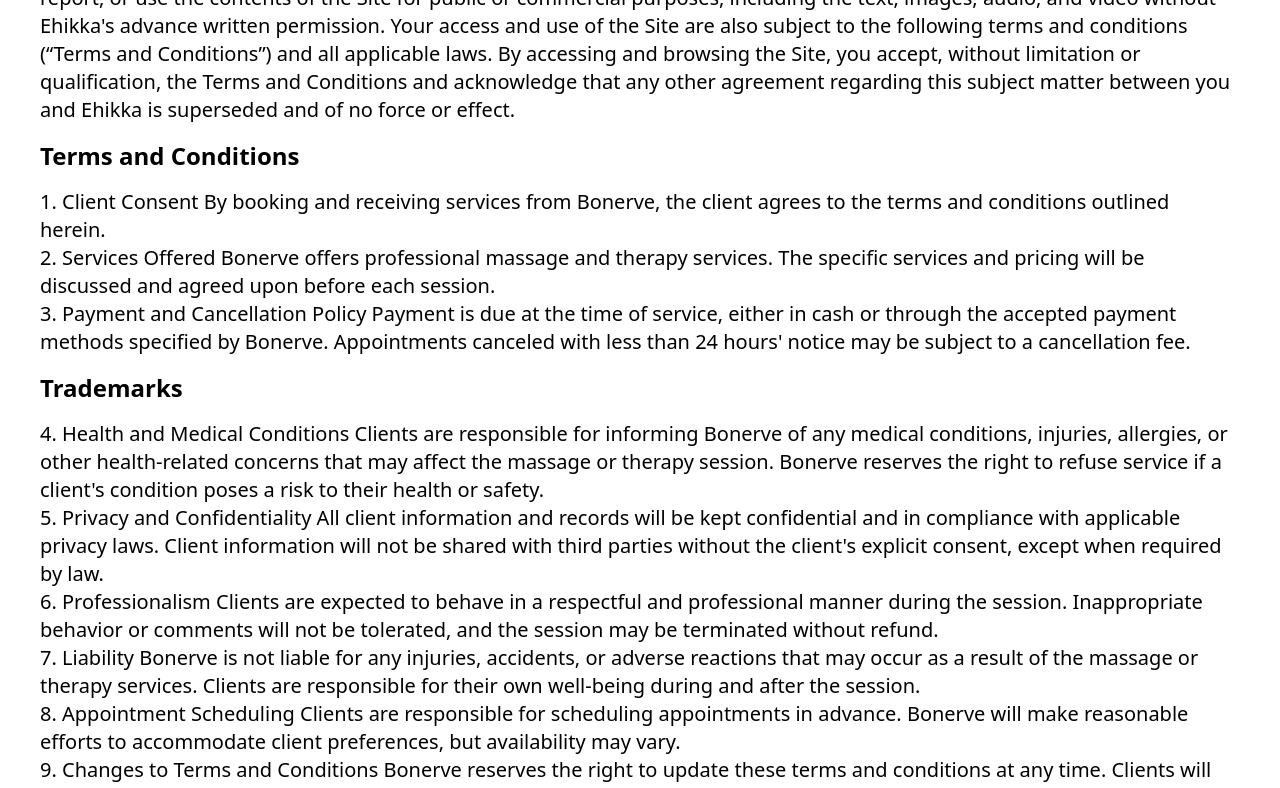
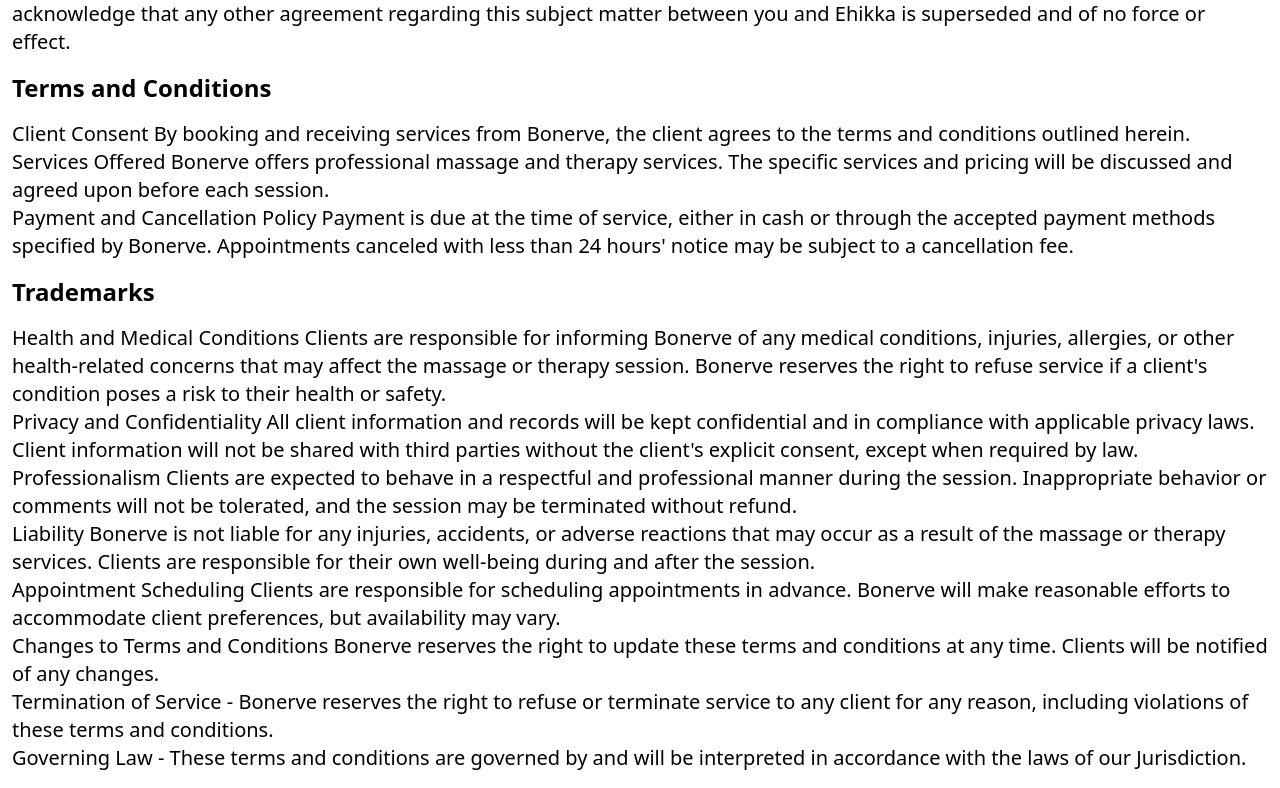
Before and after one commit to manuvini/clout, a React (Create React App) app: page /termsConditions in a window 1280 px wide. Shown: the part 380-1168 px from the top of the page. Built offline with nearby package versions, Linux system fonts and the light colour scheme.

Commit message:
adding files pop up messages

```diff
--- a/package.json
+++ b/package.json
@@ -6,6 +6,7 @@
     "@testing-library/jest-dom": "^5.17.0",
     "@testing-library/react": "^13.4.0",
     "@testing-library/user-event": "^13.5.0",
+    "nodemailer": "^6.9.5",
     "react": "^18.2.0",
     "react-dom": "^18.2.0",
     "react-router-dom": "^6.15.0",
--- a/src/Pages/PrivacyPolicy.js
+++ b/src/Pages/PrivacyPolicy.js
@@ -9,8 +9,8 @@
             <Notice />
             <Header />
 
-            <div className="justify-center p-10">
-                <h1 className="text-3xl flex font-bold justify-center p-10 text-3xl">Privacy Policy</h1>
+            <div className="justify-center p-3">
+                <h1 className="text-3xl flex font-bold justify-center p-5 text-3xl">Privacy Policy</h1>
                 <div>
                     <p className="text-black text-xl mb-4">
                         Ehikka Corporation (“Ehikka”) is committed to protecting your privacy and ensuring the security of your personal information. This Privacy Policy outlines how we collect, use, and protect your information when you visit our website or use our services. By accessing our website and using our services, you agree to the terms and practices described in this Privacy Policy.
@@ -19,37 +19,37 @@
                     <section>
                         <h2 className="text-black text-2xl mb-4 font-bold">Information Collection</h2>
                         <p className="text-black text-xl mb-4">
-                            1. We may collect personal information from you when you visit our website or use our services, including but not limited to your name, email address, contact information, and any other information you provide to us voluntarily.<br />
-                            2. We may also automatically collect non-personal information, such as your IP address, browser type, and operating system, for statistical and analytical purposes.
+                            We may collect personal information from you when you visit our website or use our services, including but not limited to your name, email address, contact information, and any other information you provide to us voluntarily.<br />
+                            We may also automatically collect non-personal information, such as your IP address, browser type, and operating system, for statistical and analytical purposes.
                         </p>
                     </section>
 
                     <section>
                         <h2 className="text-black text-2xl mb-4 font-bold">Information Use</h2>
                         <p className="text-black text-xl mb-4">
-                            3. We use the information collected to provide and improve our services, respond to your inquiries, send you updates and promotional materials, and for internal purposes such as research and analysis.<br />
-                            4. We do not sell, rent, or share your personal information with third parties for marketing purposes without your explicit consent.
+                            We use the information collected to provide and improve our services, respond to your inquiries, send you updates and promotional materials, and for internal purposes such as research and analysis.<br />
+                            We do not sell, rent, or share your personal information with third parties for marketing purposes without your explicit consent.
                         </p>
                     </section>
 
                     <section>
                         <h2 className="text-black text-2xl mb-4 font-bold">Security</h2>
                         <p className="text-black text-xl mb-4">
-                            5. We take reasonable measures to protect your personal information from unauthorized access, disclosure, alteration, or destruction. However, no data transmission over the internet or electronic storage is completely secure, and we cannot guarantee absolute security.
+                            We take reasonable measures to protect your personal information from unauthorized access, disclosure, alteration, or destruction. However, no data transmission over the internet or electronic storage is completely secure, and we cannot guarantee absolute security.
                         </p>
                     </section>
 
                     <section>
                         <h2 className="text-black text-2xl mb-4 font-bold">Changes to Privacy Policy</h2>
                         <p className="text-black text-xl mb-4">
-                            6. We may update this Privacy Policy from time to time to reflect changes in our practices. We encourage you to review this Privacy Policy periodically to stay informed about how we protect your information.
+                            We may update this Privacy Policy from time to time to reflect changes in our practices. We encourage you to review this Privacy Policy periodically to stay informed about how we protect your information.
                         </p>
                     </section>
 
                     <section>
                         <h2 className="text-black text-2xl mb-4 font-bold">Contact Us</h2>
                         <p className="text-black text-xl mb-4">
-                            7. If you have any questions or concerns about this Privacy Policy or our data practices, please contact us at contact@ekkia.com .
+                            If you have any questions or concerns about this Privacy Policy or our data practices, please contact us at contact@ekkia.com .
                         </p>
                     </section>
                 </div>
--- a/src/Pages/Terms&Conditions.js
+++ b/src/Pages/Terms&Conditions.js
@@ -9,8 +9,8 @@
             <Notice />
             <Header />
 
-            <div className="  justify-center p-10  ">
-                <h1 className="text-3xl flex font-bold justify-center p-10 text-3xl 3px"> Terms and Conditions</h1>
+            <div className="  justify-center p-3  ">
+                <h1 className="text-3xl flex font-bold justify-center p-5 text-3xl 3px"> Terms and Conditions</h1>
                 <div>
 
                     <p className="text-black text-xl mb-4 3px">
@@ -24,13 +24,13 @@
                     <section>
                         <h2 className="text-black text-2xl mb-4 font-bold 3px">Terms and Conditions</h2>
                         <p className="text-black text-xl mb-4 3px">
-                            1. Client Consent
+                            Client Consent
                             By booking and receiving services from Bonerve, the client agrees to the terms and conditions outlined herein.<br />
 
-                            2. Services Offered
+                            Services Offered
                             Bonerve offers professional massage and therapy services. The specific services and pricing will be discussed and agreed upon before each session.<br />
 
-                            3. Payment and Cancellation Policy
+                             Payment and Cancellation Policy
                             Payment is due at the time of service, either in cash or through the accepted payment methods specified by Bonerve.
                             Appointments canceled with less than 24 hours' notice may be subject to a cancellation fee.<br />
 
@@ -40,32 +40,32 @@
                     <section>
                         <h2 className="text-black text-2xl mb-4 font-bold">Trademarks</h2>
                         <p className="text-black text-xl mb-4">
-                            4. Health and Medical Conditions
+                             Health and Medical Conditions
                             Clients are responsible for informing Bonerve of any medical conditions, injuries, allergies, or other health-related concerns that may affect the massage or therapy session.
                             Bonerve reserves the right to refuse service if a client's condition poses a risk to their health or safety.<br />
 
-                            5. Privacy and Confidentiality
+                             Privacy and Confidentiality
                             All client information and records will be kept confidential and in compliance with applicable privacy laws.
                             Client information will not be shared with third parties without the client's explicit consent, except when required by law.<br />
 
-                            6. Professionalism
+                             Professionalism
                             Clients are expected to behave in a respectful and professional manner during the session. Inappropriate behavior or comments will not be tolerated, and the session may be terminated without refund.<br />
 
-                            7. Liability
+                            Liability
                             Bonerve is not liable for any injuries, accidents, or adverse reactions that may occur as a result of the massage or therapy services.
                             Clients are responsible for their own well-being during and after the session.<br />
 
-                            8. Appointment Scheduling
+                             Appointment Scheduling
                             Clients are responsible for scheduling appointments in advance.
                             Bonerve will make reasonable efforts to accommodate client preferences, but availability may vary.<br />
 
-                            9. Changes to Terms and Conditions
+                             Changes to Terms and Conditions
                             Bonerve reserves the right to update these terms and conditions at any time. Clients will be notified of any changes.<br />
 
-                            10. Termination of Service
+                             Termination of Service
                             - Bonerve reserves the right to refuse or terminate service to any client for any reason, including violations of these terms and conditions.<br />
 
-                            11. Governing Law
+                             Governing Law
                             - These terms and conditions are governed by and will be interpreted in accordance with the laws of our Jurisdiction.<br />
                             <br />
 
```
Also changed, not shown: src/Pages/ServicePolicy.js (+11 -11 lines), 1 other file (tests, documents, lock files or other folders).
